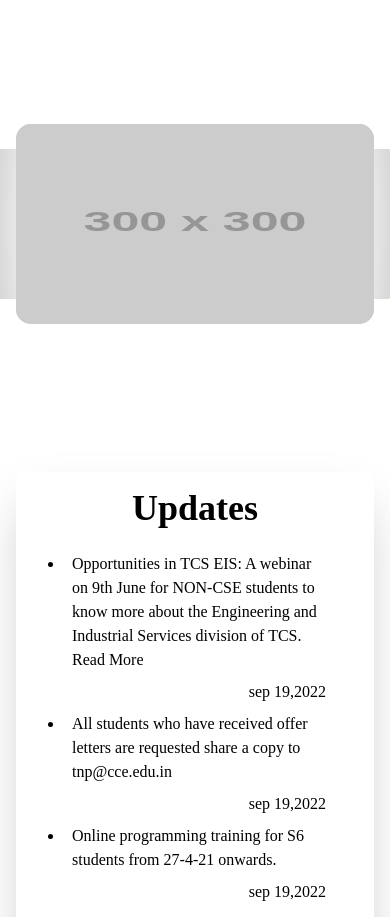
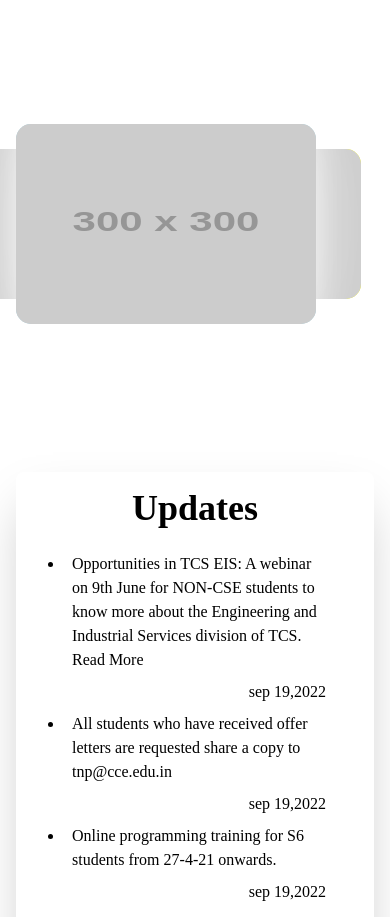
Before and after one commit to AjayVishnuE/Sports-cce, a plain HTML site: page index.html in a window 390 px wide. Shown: the part 1280-2197 px from the top of the page. Drawn offline with nearby package versions, Linux system fonts and the light colour scheme; placeholder pictures from the web are drawn by us.

Commit message:
Update index.html

```diff
--- a/index.html
+++ b/index.html
@@ -26,7 +26,7 @@
         <p class="text-center text-2xl md:px-16 ">Christ College Of Engineering provides a wide range of opportunities to its students in the form of Sports and other activities. Making sure that the students are not only mentally but physically fit had been a major priority set since the beginning.</p>
     </div>
     <div class="overall lg:flex py-4 lg:px-[150px] mb-12 md:justify-center md:items-center mx-4  ">
-        <div class="carousel justify-center items-center w-full md:w-[700px] lg:py-[100px]">
+        <div class="carousel justify-center items-center w-[300px] md:w-[700px] lg:py-[100px]">
         </div>
         <div class=" ml-auto mr-auto pl-auto pr-auto mt-12 updates rounded-lg shadow-2xl md:text-lg hover:shadow-inner max-h-[530px] max-w-[456px] lg:ml-[100px] lg:min-w-[340px]">
             <h1 class="text-center font-semibold pl-auto pr-auto md:ml-2 py-4 text-4xl ">Updates</h2>
```
